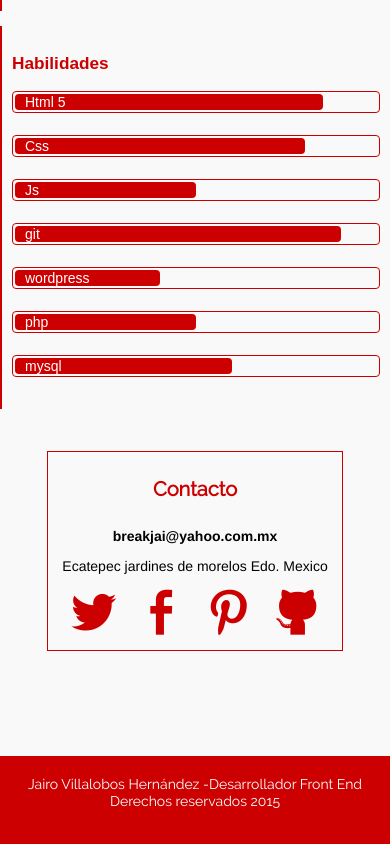
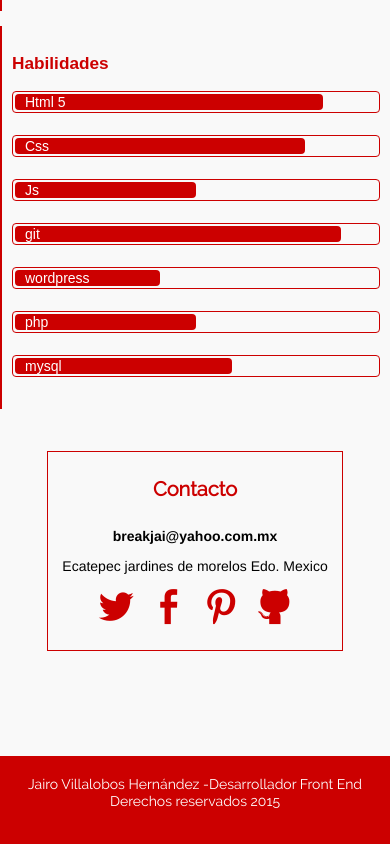
Before and after one commit to milosmiler/curriculum, a plain HTML site: page index.html in a window 390 px wide. Shown: the part 1013-1857 px from the top of the page. Drawn offline with Linux system fonts and the light colour scheme; a script that the page names is missing; files whose address does not match are found by name.

Commit message:
agregando estilo

```diff
--- a/style.css
+++ b/style.css
@@ -138,6 +138,7 @@ header h2{ text-align: center;}
 nav ul li a{margin-right: 10px!important;}
 .sobremi ul{margin: 14px 1px 14px 10px;}
 .sobremi ul li{font-size: 1.5rem; margin-right:10px;}
+.social {font-size: 35px;}
 
 }
 /*****************+** dispositivos tablets ******************/
```
